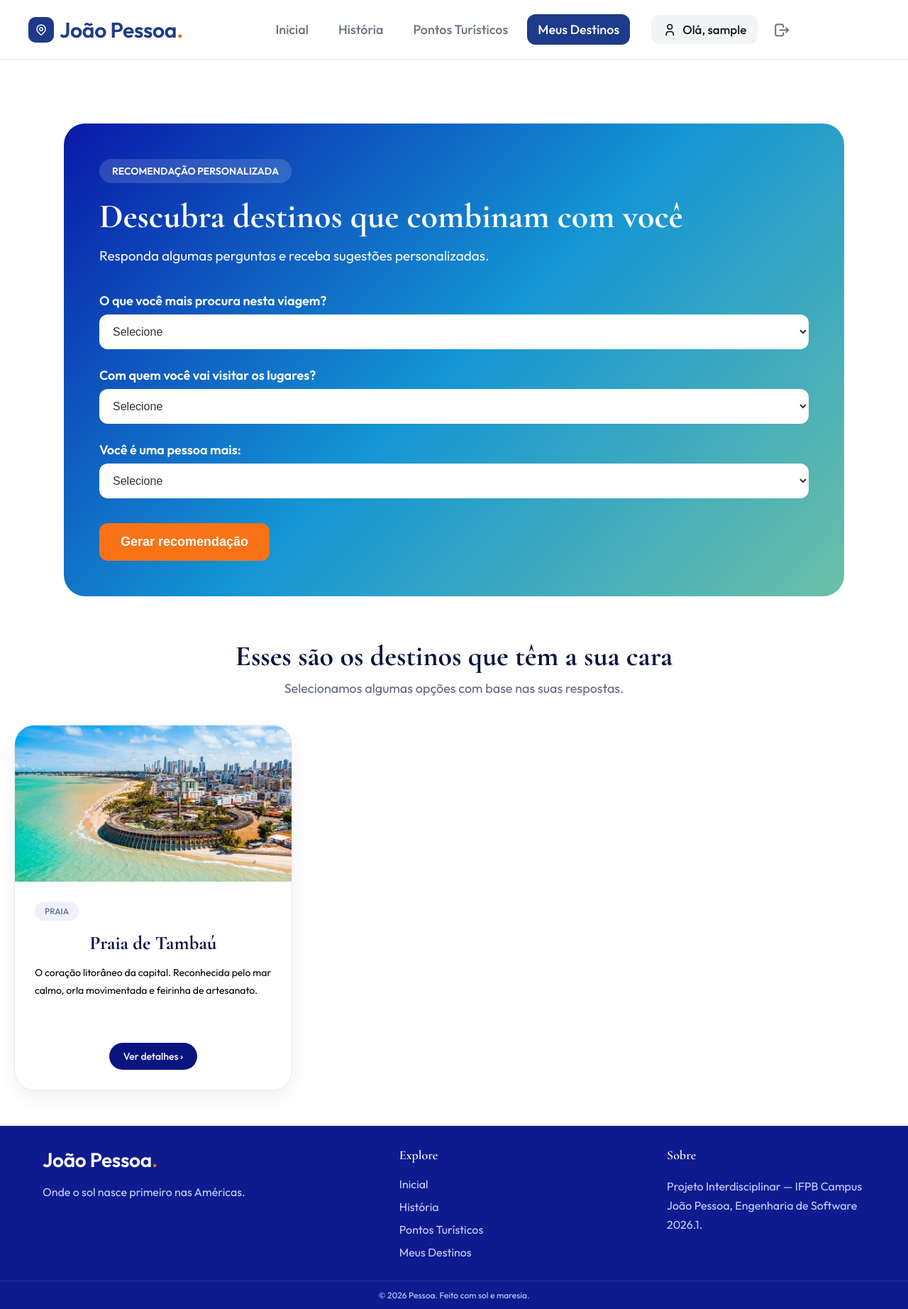
After one commit to jmanoeldev/Vem-pra-Jampa, a Flask app: page /destinos in a window 1280 px wide. The commit adds this page. Shown: the whole page at 71% size. Run offline with Flask 3, Linux system fonts and the light colour scheme; the visitor is signed in with stand-in values (Sample User, id 1).

Commit message:
Cria html e inicia a estilização da página meus destinos

```diff
--- a/app/routes.py
+++ b/app/routes.py
@@ -108,3 +108,15 @@ def excluir_comentario_rota(ponto_id, comentario_id):
     excluir_comentario(comentario_id)
     flash('Comentário excluído com sucesso.', 'sucesso')
     return redirect(url_for('ponto_detalhe', ponto_id=ponto_id))
+
+@app.route("/destinos")
+def destinos():
+    return render_template(
+        "meus_destinos.html",
+        pontos=[ {
+            "id": 1,
+            "nome": "Praia de Tambaú",
+            "categoria": ["Praia"],
+            "resumo": "O coração litorâneo da capital. Reconhecida pelo mar calmo, orla movimentada e feirinha de artesanato.",
+            "card_img": "foto-orla.webp"
+        }])
--- /dev/null
+++ b/static/css/destinos.css
@@ -0,0 +1,392 @@
+/* =========================
+   PÁGINA MEUS DESTINOS
+========================= */
+
+.pagina-destinos {
+    min-height: calc(100vh - 8rem);
+    padding: 5rem 2rem;
+    --cor-primaria: #09157f;
+    --cor-secundaria: #f66b0e;
+    --cor-texto: #4d5c82;
+    --cor-titulo: #051144;
+    --cor-fundo: #fafafa;
+    --cor-card: #ffffff;
+    --cor-borda: #e8ebf5;
+
+    --sombra-card: 0 10px 30px rgba(0, 0, 0, 0.06);
+
+    --container-width: 1280px;
+    --radius-card: 28px;
+    --radius-pill: 999px;
+
+}
+
+
+
+/* =========================
+   ACESSO RESTRITO
+========================= */
+
+.acesso-restrito {
+    max-width: 80rem;
+    margin: 8rem auto;
+    text-align: center;
+}
+
+.badge-restrito {
+    display: inline-block;
+
+    padding: 0.8rem 1.8rem;
+
+    border-radius: 999px;
+
+    background-color: #fff2db;
+    color: #f97316;
+
+    font-size: 1.4rem;
+    font-weight: 600;
+
+    text-transform: uppercase;
+    letter-spacing: 0.05rem;
+}
+
+.acesso-restrito h1 {
+    margin-top: 2.5rem;
+
+    font-size: 6rem;
+    line-height: 1.1;
+
+    color: #091540;
+}
+
+.acesso-restrito h1 span {
+    color: #f97316;
+}
+
+.acesso-restrito p {
+    max-width: 60rem;
+
+    margin: 2rem auto 0;
+
+    font-size: 2rem;
+    line-height: 1.6;
+
+    color: #5d6785;
+}
+
+.acoes {
+    margin-top: 4rem;
+}
+
+.login-notice-button {
+    display: inline-flex;
+    align-items: center;
+    justify-content: center;
+
+    padding: 1.5rem 3rem;
+
+    border-radius: 1.2rem;
+
+    background-color: #f97316;
+
+    color: white;
+    text-decoration: none;
+
+    font-size: 1.8rem;
+    font-weight: 600;
+
+    transition: 0.3s;
+}
+
+.login-notice-button:hover {
+    transform: translateY(-2px);
+    opacity: 0.9;
+}
+
+/* =========================
+   FORMULÁRIO
+========================= */
+
+.recomendacao-section {
+    max-width: 110rem;
+
+    margin: 4rem auto;
+
+    padding: 5rem;
+
+    border-radius: 3rem;
+
+    background: linear-gradient(
+        135deg,
+        #0919a8,
+        #1495d4,
+        #6cc0a7
+    );
+
+    color: white;
+}
+
+.badge-personalizado {
+    display: inline-block;
+
+    padding: 0.8rem 1.8rem;
+
+    border-radius: 999px;
+
+    background-color: rgba(255,255,255,0.15);
+
+    font-size: 1.4rem;
+    font-weight: 600;
+
+    text-transform: uppercase;
+}
+
+.recomendacao-header h1 {
+    margin-top: 2rem;
+
+    font-size: 4.8rem;
+    line-height: 1.15;
+}
+
+.recomendacao-header p {
+    margin-top: 1.5rem;
+
+    font-size: 1.9rem;
+
+    opacity: 0.95;
+}
+
+.form-preferencias {
+    margin-top: 4rem;
+
+    display: grid;
+    gap: 2.5rem;
+}
+
+.pergunta {
+    display: flex;
+    flex-direction: column;
+    gap: 0.8rem;
+}
+
+.pergunta label {
+    font-size: 1.8rem;
+    font-weight: 600;
+}
+
+.pergunta select {
+    padding: 1.5rem;
+
+    border: none;
+    border-radius: 1.2rem;
+
+    background-color: white;
+
+    font-size: 1.6rem;
+    color: #333;
+
+    outline: none;
+}
+
+.btn-gerar {
+    width: fit-content;
+
+    margin-top: 1rem;
+
+    padding: 1.6rem 3rem;
+
+    border: none;
+    border-radius: 1.2rem;
+
+    background-color: #f97316;
+
+    color: white;
+
+    font-size: 1.8rem;
+    font-weight: 600;
+
+    cursor: pointer;
+
+    transition: 0.3s;
+}
+
+.btn-gerar:hover {
+    transform: translateY(-2px);
+}
+
+/* =========================
+   RESULTADO
+========================= */
+
+.resultado-recomendacao {
+    text-align: center;
+
+    margin-top: 6rem;
+    margin-bottom: 4rem;
+}
+
+.resultado-recomendacao h2 {
+    font-size: 4rem;
+
+    color: #091540;
+}
+
+.resultado-recomendacao p {
+    margin-top: 1rem;
+
+    font-size: 1.8rem;
+
+    color: #5d6785;
+}
+
+/* =========================
+   CARDS DE RECOMENDAÇÃO
+========================= */
+
+.cards-grid {
+    display: grid;
+
+    grid-template-columns: repeat(3, 1fr);
+
+    gap: 32px;
+}
+
+.tourist-card {
+    display: flex;
+    flex-direction: column;
+    background: var(--cor-card);
+    border: 1px solid var(--cor-borda);
+    border-radius: var(--radius-card);
+    overflow: hidden;
+
+    box-shadow: var(--sombra-card);
+
+    transition: 0.3s ease;
+}
+
+.tourist-card:hover {
+    transform: translateY(-6px);
+}
+
+.card-link {
+    display: inline-block;
+    margin-top: auto;
+    align-self: center;
+    padding: 10px 20px;
+    text-decoration: none;
+    background: var(--cor-primaria);  /* #09157f */
+    color: white;
+
+    border-radius: var(--radius-pill);
+
+    font-size: 1.4rem;
+    font-weight: 500;
+
+    transition: background 0.25s ease, transform 0.2s ease;
+}
+
+.card-link:hover {
+    background: #0f6fc8;
+    transform: translateX(3px);
+}
+
+.card-image-area {
+    height: 280px;
+    overflow: hidden;
+}
+
+.card-image {
+    height: 100%;
+    object-fit: cover;
+
+    transition: transform 0.5s ease;
+}
+
+.tourist-card:hover .card-image {
+    transform: scale(1.05);
+}
+
+.card-content {
+    padding: 28px;
+    display: flex;
+    flex-direction: column;
+    height: 70%;
+}
+
+.categorias {
+    display: flex;
+    flex-direction: row;
+    flex-wrap: wrap;
+}
+.categoria {
+    display: inline-block;
+    width: fit-content;
+    margin-right: 8px;
+    margin-bottom: 10px;
+
+    padding: 6px 14px;
+
+    background: #eef1fb;
+
+    border-radius: var(--radius-pill);
+
+    color: #60719c;
+
+    font-size: 1.2rem;
+    font-weight: 500;
+    text-transform: uppercase;
+}
+
+.card-title {
+    margin-top: 6px;
+    margin-bottom: 14px;
+    align-self: center;
+    font-family: 'Cormorant Garamond', serif;
+
+    color: var(--cor-titulo);
+
+    font-size: 2.7rem;
+    line-height: 1.15;
+}
+
+.card-description {
+    font-size: 1.4rem;
+    line-height: 1.8;
+}
+
+/* =========================
+   RESPONSIVIDADE
+========================= */
+
+
+@media (max-width: 700px) {
+
+    .acesso-restrito h1 {
+        font-size: 4rem;
+    }
+
+    .recomendacao-section {
+        padding: 3rem;
+    }
+
+    .recomendacao-header h1 {
+        font-size: 3.5rem;
+    }
+
+    .resultado-recomendacao h2 {
+        font-size: 3rem;
+    }
+    .cards-grid {
+        grid-template-columns: 1fr;
+    }
+
+
+}
+
+@media (max-width: 1100px) {
+
+    .cards-grid {
+        grid-template-columns: repeat(2, 1fr);
+    }
+
+}
--- a/templates/base.html
+++ b/templates/base.html
@@ -46,7 +46,7 @@
           class="navbar__link {% if request.endpoint == 'turistico' %}active{% endif %}">Pontos Turísticos</a>
         </li>
 
-        <li><a href="#"
+        <li><a href="{{ url_for('destinos') }}"
           class="navbar__link {% if request.endpoint == 'destinos' %}active{% endif %}">Meus Destinos</a>
         </li>
       </ul>
--- /dev/null
+++ b/templates/meus_destinos.html
@@ -0,0 +1,214 @@
+{% extends "base.html" %}
+
+{% block title %}Meus Destinos{% endblock %}
+
+{% block css_extra %}
+<link rel="stylesheet" href="{{ url_for('static', filename='css/destinos.css') }}">
+{% endblock %}
+
+{% block content %}
+
+<div class="pagina-destinos">
+
+    {% if 'usuario' not in session %}
+
+    <section class="acesso-restrito">
+
+        <span class="badge-restrito">
+            Acesso restrito
+        </span>
+
+        <h1>
+            Faça login para ver <br>
+            <span>Meus Destinos</span>
+        </h1>
+
+        <p>
+            Descubra recomendações personalizadas de acordo com o seu perfil de viagem.
+        </p>
+
+        <div class="acoes">
+            <a href="{{ url_for('auth.login') }}" class="login-notice-button">
+                    Entrar ou criar conta
+            </a>
+        </div>
+
+    </section>
+
+    {% else %}
+
+    <section class="recomendacao-section">
+
+        <div class="recomendacao-header">
+
+            <span class="badge-personalizado">
+                Recomendação personalizada
+            </span>
+
+            <h1>
+                Descubra destinos que combinam com você
+            </h1>
+
+            <p>
+                Responda algumas perguntas e receba sugestões personalizadas.
+            </p>
+
+        </div>
+
+        <form
+            method="POST"
+            action="#"
+            class="form-preferencias"
+        >
+
+            <!-- Pergunta 1 -->
+
+            <div class="pergunta">
+
+                <label for="objetivo">
+                    O que você mais procura nesta viagem?
+                </label>
+
+                <select
+                    name="objetivo"
+                    id="objetivo"
+                    required
+                >
+                    <option value="">Selecione</option>
+
+                    <option value="descanso">
+                        Descanso e tranquilidade
+                    </option>
+
+                    <option value="conhecimento">
+                        Conhecimento e descobertas
+                    </option>
+
+                    <option value="gastronomia">
+                        Novas experiências gastronômicas
+                    </option>
+
+                    <option value="natureza">
+                        Aventura e contato com a natureza
+                    </option>
+
+                    <option value="diversao">
+                        Diversão e entretenimento
+                    </option>
+
+                </select>
+
+            </div>
+
+            <!-- Pergunta 2 -->
+
+            <div class="pergunta">
+
+                <label for="companhia">
+                    Com quem você vai visitar os lugares?
+                </label>
+
+                <select
+                    name="companhia"
+                    id="companhia"
+                    required
+                >
+                    <option value="">Selecione</option>
+
+                    <option value="sozinho">Sozinho</option>
+                    <option value="casal">Casal</option>
+                    <option value="amigos">Amigos</option>
+                    <option value="familia">Família</option>
+
+                </select>
+
+            </div>
+
+            <!-- Pergunta 3 -->
+
+            <div class="pergunta">
+
+                <label for="periodo">
+                    Você é uma pessoa mais:
+                </label>
+
+                <select
+                    name="periodo"
+                    id="periodo"
+                    required
+                >
+                    <option value="">Selecione</option>
+
+                    <option value="diurna">Diurna</option>
+                    <option value="noturna">Noturna</option>
+
+                </select>
+
+            </div>
+
+            <button
+                type="submit"
+                class="btn-gerar"
+            >
+                Gerar recomendação
+            </button>
+
+        </form>
+
+    </section>
+
+    {% if pontos %}
+
+    <section class="resultado-recomendacao">
+
+        <h2>
+            Esses são os destinos que têm a sua cara
+        </h2>
+
+        <p>
+            Selecionamos algumas opções com base nas suas respostas.
+        </p>
+
+    </section>
+
+    <section class="cards-section">
+    <div class="cards-container">
+        <div class="cards-grid">
+        {% for ponto in pontos %}
+        <article class="tourist-card">
+
+            <div class="card-image-area">
+                <img src="{{ url_for('static', filename='images/' ~ ponto.card_img) }}"
+                    alt="{{ ponto.nome }}"
+                    class="card-image">
+            </div>
+
+            <div class="card-content">
+                <div class="categorias">
+                    {% for cat in ponto.categoria %}
+                        <span class="categoria">{{ cat }}</span>
+                    {% endfor %}
+                </div>
+
+                <h3 class="card-title">{{ ponto.nome }}</h3>
+
+                <p class="card-description">
+                    {{ ponto.resumo }}
+                </p>
+
+                <a href="{{ url_for('ponto_detalhe', ponto_id=ponto.id) }}" class="card-link">Ver detalhes &rsaquo;</a>
+            </div>
+
+        </article>
+        {% endfor %}
+        </div>
+    </div>
+</section>
+
+    {% endif %}
+
+    {% endif %}
+
+</div>
+
+{% endblock %}
```
